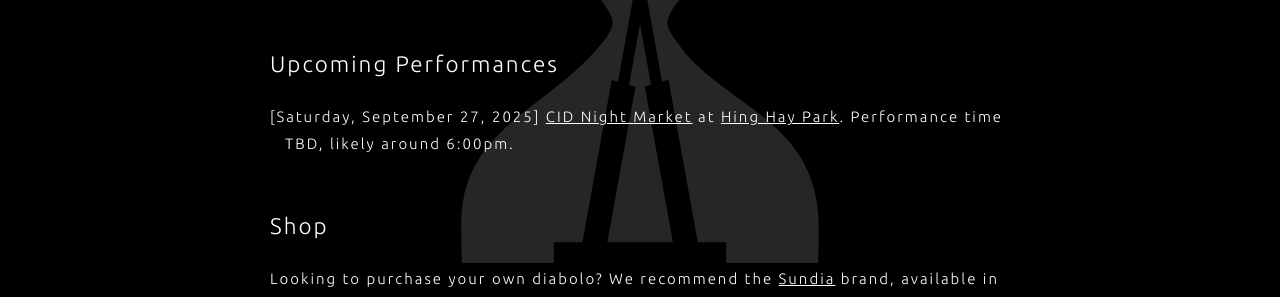
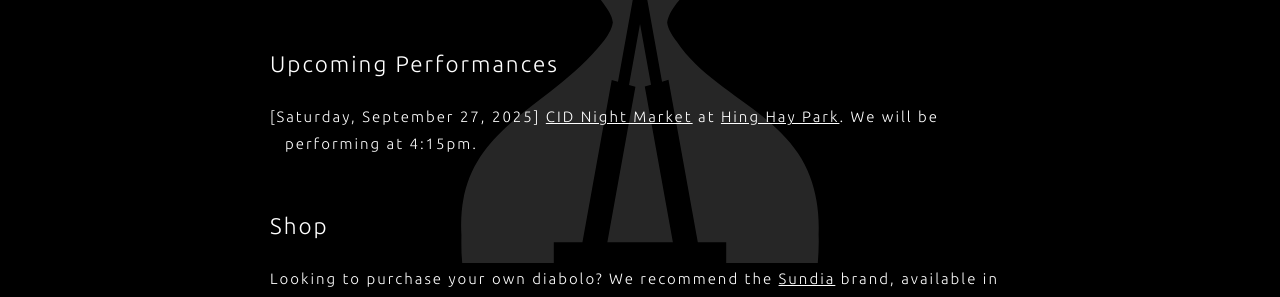
Before and after one commit to apexdiabolo/apex-site, a Jekyll site: the page built from index.md, in a window 1280 px wide. Shown: the part 563-860 px from the top of the page. Built offline with Jekyll 4.4.1, drawn with Linux system fonts in a browser that asks for light colours; our own code applies the rules of GitHub Pages for plain Markdown files.

Commit message:
Update performance time

```diff
--- a/index.md
+++ b/index.md
@@ -14,7 +14,7 @@ Whether you are looking for the next showstopper at your event, lessons for your
 
 ## Upcoming Performances
 
-- \[Saturday, September 27, 2025\] [CID Night Market](https://www.seattlechinatownid.com/experiences/c-id-night-market) at [Hing Hay Park](https://maps.app.goo.gl/zcBxeebqQCFsSije8). Performance time TBD, likely around 6:00pm.
+- \[Saturday, September 27, 2025\] [CID Night Market](https://www.seattlechinatownid.com/experiences/c-id-night-market) at [Hing Hay Park](https://maps.app.goo.gl/zcBxeebqQCFsSije8). We will be performing at 4:15pm.
 
 <div class="spacer"></div>
 
```
